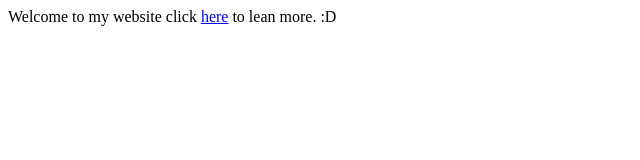
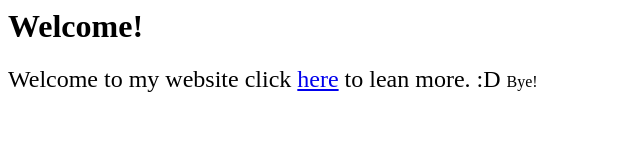
Before and after one commit to octotheoli/Messing-around, a plain HTML site: page index.html in a window 1280 px wide. Shown: the whole page, without its empty margins (0-640 px from the left). Drawn offline with Linux system fonts and the light colour scheme.

Commit message:
Update index.html

```diff
--- a/index.html
+++ b/index.html
@@ -1,11 +1,14 @@
 <head>
-  <title>Welcome!</title>
+  <h1>Welcome!</h1>
 </head>
 
 <body>
   <p>
+    <font size="+2">
 
   Welcome to my website click <a href="https://tinyurl.com/4y9emxye">here</a> to lean more. :D
 
+    </font>
+  Bye!
   </p>
 </body>
```
